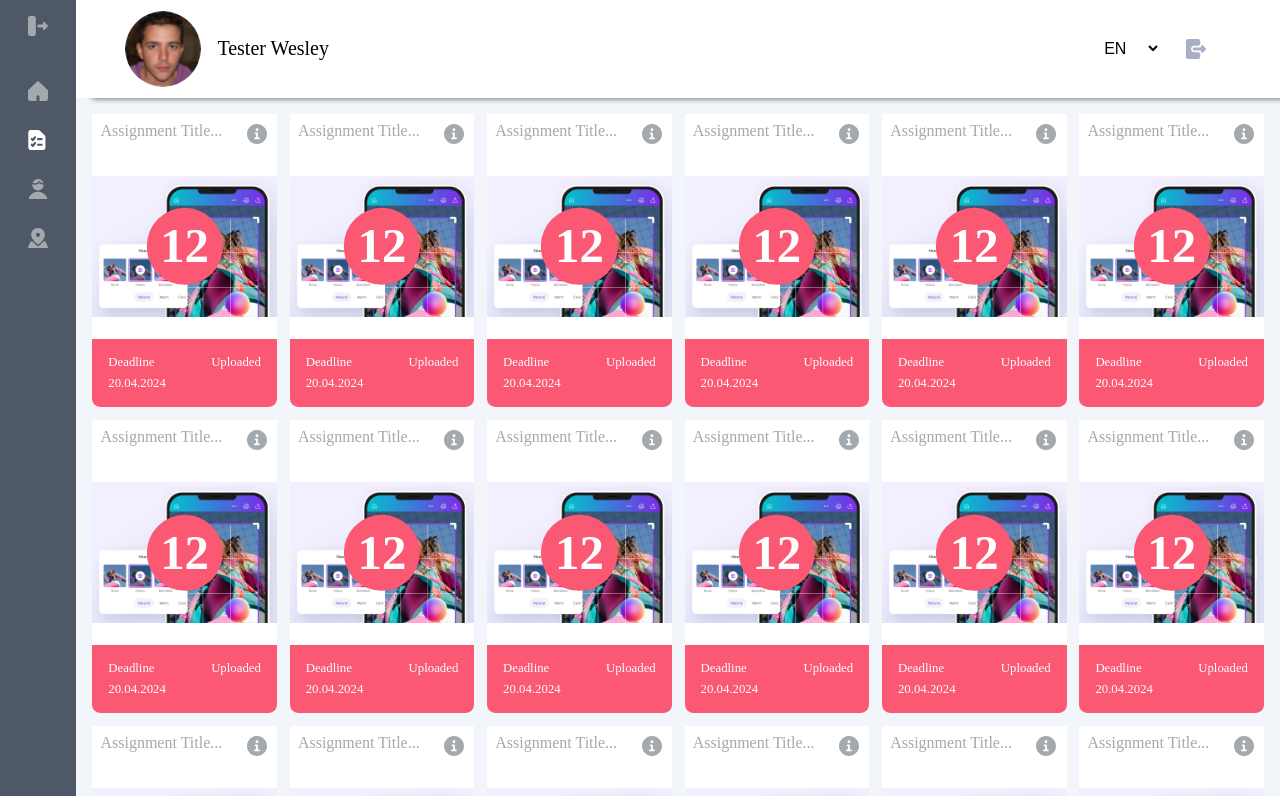
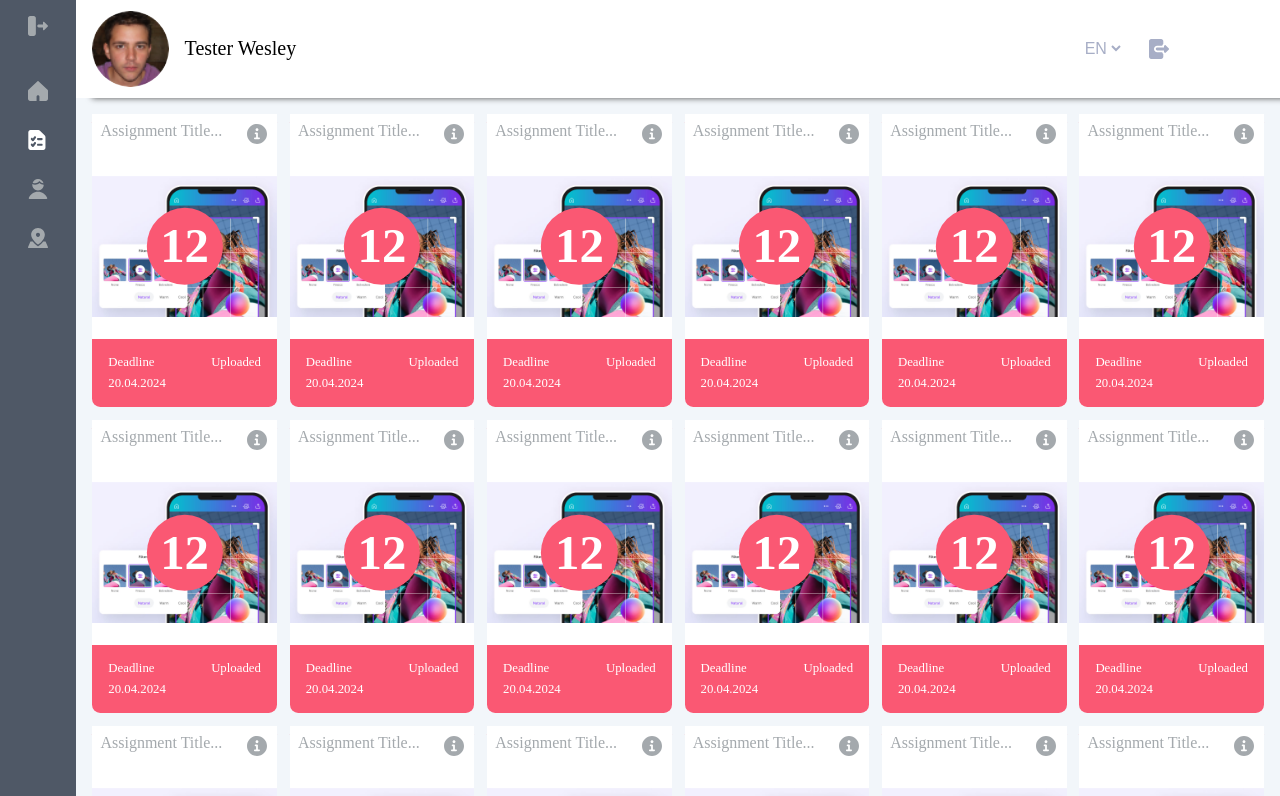
Before and after one commit to viktor-sabat/grade-center, an Angular app: page / in a window 1280 px wide. Shown: the top 796 px of the page. Built offline with nearby package versions, Linux system fonts and the light colour scheme.

Commit message:
edited user-header css with Mathias

```diff
--- a/src/app/user-header/user-header.component.css
+++ b/src/app/user-header/user-header.component.css
@@ -2,7 +2,7 @@
     box-sizing: border-box;
 }
 .header {
-    padding: var(--step-5);
+    padding: var(--step-5) var(--step-0);
     height: 9vh;
     background-color: white;
     filter: var(--page-filter-drop-shadow-settings-header);
@@ -30,8 +30,8 @@
 }
 .header__select {
     font-size: var(--step-0);
-    width: var(--step-6);
     background-color: transparent;
+    color: #A7AEC6;
     border: none;
 }
 .header__select:hover {
@@ -40,7 +40,7 @@
 /*ToDo Give option cursor pointer if possible*/
 
 .header__logout {
-    margin-right: var(--step-2);
+    margin-right: var(--step-8);
     margin-left: var(--step-2);
     width: var(--step-1);
 }
@@ -48,11 +48,11 @@
     cursor: pointer;
 }
 
-@media only screen and (max-width: 300px) {
+@media only screen and (max-width: 320px) {
     .header__select {
         display: none;
     }
     .header__logout {
         display: none;
     }
- }
+}
```
